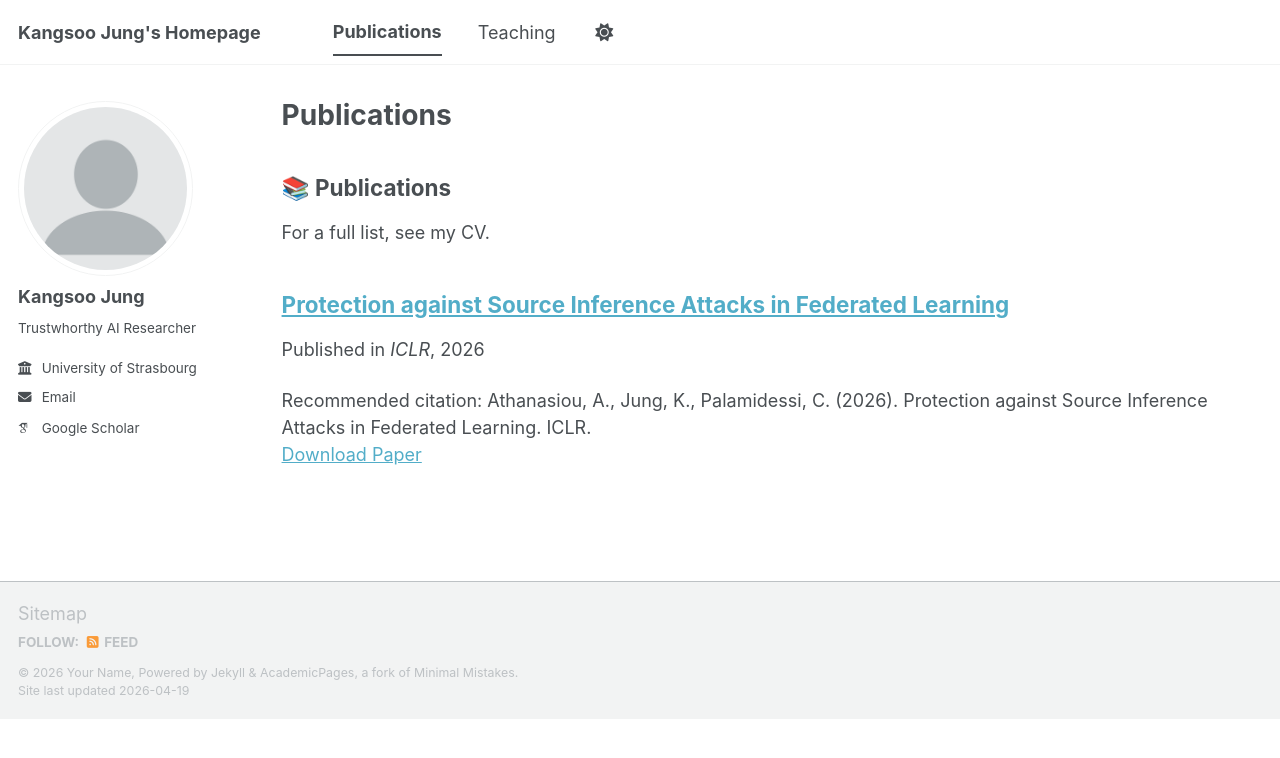
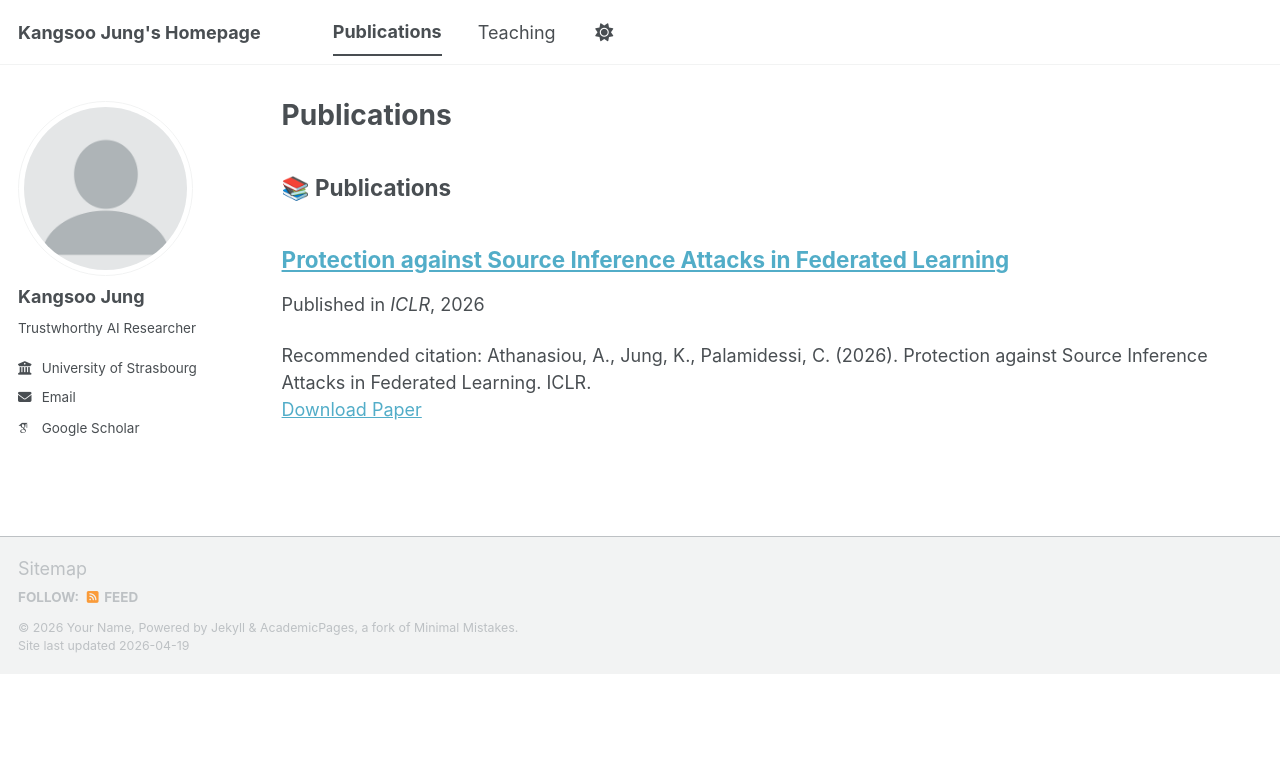
Before and after one commit to kangsoo-jung/kangsoo-jung.github.io, a Jekyll site: the page built from _pages/publications.md, in a window 1280 px wide. Shown: the top 758 px of the page. Built offline with Jekyll 4.4.1, drawn with Linux system fonts in a browser that asks for light colours; some web fonts are replaced; a script bundle is joined from its source files by our own code; library files that are not in the unit come from our copies.

Commit message:
Update publications.md

```diff
--- a/_pages/publications.md
+++ b/_pages/publications.md
@@ -5,9 +5,10 @@ permalink: /publications/
 author_profile: true
 ---
 
+{% include base_path %}
+
 ## 📚 Publications
 
-For a full list, see my CV.
 
 {% for post in site.publications reversed %}
   {% include archive-single.html %}
```
